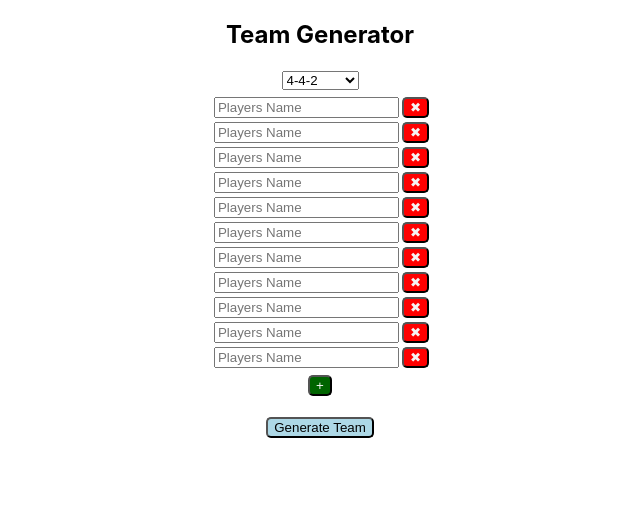
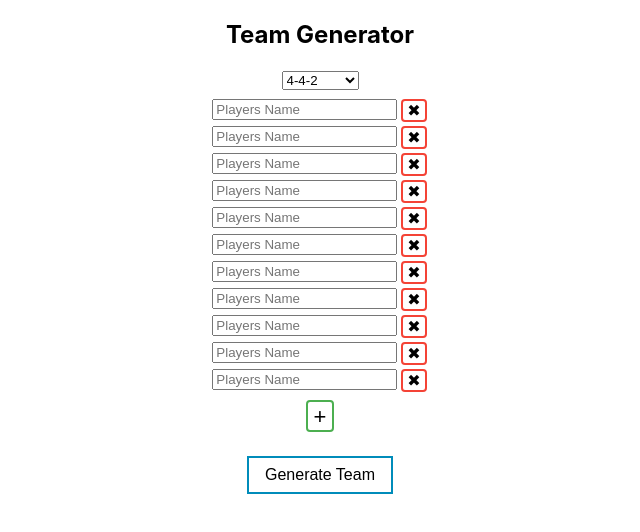
Before and after one commit to rajBar/team-gen, a React (Create React App) app: page / in a window 1280 px wide. Shown: the top 532 px of the page, without its empty margins (320-960 px from the left). Built offline with nearby package versions, Linux system fonts and the light colour scheme.

Commit message:
styling the button and tabs

```diff
--- a/src/components/GenerateTeamScreen.jsx
+++ b/src/components/GenerateTeamScreen.jsx
@@ -5,11 +5,11 @@ const GenerateTeamScreen = props => {
     const [playerList, setPlayerList] = useState(playerNames);
 
     const playerTextBox = (playerName, index) => (
-        <span>
-            <input placeholder={"Players Name"} style={{margin: "2px 3px"}} value={playerName} onChange={event => updateUserName(index, event)} />
-            <button onClick={() => removePlayTextBox(index)} style={{backgroundColor: "red", borderRadius: "5px", color: "whitesmoke"}}>✖</button>
+        <div style={{marginTop: "2px", verticalAlign: "middle"}}>
+            <input placeholder={"Players Name"} style={{marginRight: "3px"}} value={playerName} onChange={event => updateUserName(index, event)} />
+            <button style={{position: "relative", bottom: "-2px"}} className={"buttonSmall buttonRed"} onClick={() => removePlayTextBox(index)}>✖</button>
             <br />
-        </span>
+        </div>
     )
 
     const updateUserName = (index, name) => {
@@ -34,11 +34,11 @@ const GenerateTeamScreen = props => {
         <div style={{marginTop: "5px"}}>
             {playerList.map((player, i) => playerTextBox(player, i))}
             <span>
-                <button onClick={() => newPlayerTextBox()} style={{backgroundColor: "darkgreen", borderRadius: "5px", color: "whitesmoke", marginTop: "5px"}}>+</button>
+                <button style={{marginTop: "10px", fontSize: "22px", padding: "2px 6px 0 6px"}} className={"buttonSmall buttonGreen"} onClick={() => newPlayerTextBox()}>+</button>
             </span>
             <br />
             <br />
-            <button onClick={() => generateTeam(playerList)} style={{borderRadius: "5px", backgroundColor: "lightblue"}}>Generate Team</button>
+            <button className={"button buttonBlue"} onClick={() => generateTeam(playerList)}>Generate Team</button>
             <br />
             <br />
         </div>
--- a/src/components/Home-style.css
+++ b/src/components/Home-style.css
@@ -1,23 +1,28 @@
 .selectedButton {
+    padding: 8px 16px;
     color: black;
     background: white;
     border: 2px solid black;
-    margin-top: 0px;
-    margin-left: 5px;
+    font-size: 16px;
+    margin: 4px 2px;
 }
 
 .nonSelectedButton {
+    padding: 8px 16px;
     color: #666666;
     background: white;
     border: 2px solid #bbbbbb;
-    margin-top: 0px;
-    margin-left: 5px;
+    font-size: 16px;
+    margin: 4px 2px;
+    transition-duration: 0.4s;
 }
 
 .nonSelectedButton:hover {
-    color: black;
-    background: white;
+    padding: 8px 16px;
+    color: white;
+    background: #666666;
     border: 2px solid #666666;
-    margin-top: 0px;
-    margin-left: 5px;
+    font-size: 16px;
+    margin: 4px 2px;
+    cursor: pointer;
 }
--- a/src/components/SubstituteMaker.jsx
+++ b/src/components/SubstituteMaker.jsx
@@ -1,13 +1,14 @@
 import React from 'react';
+import './button-style.css';
 
 const SubstituteMaker = props => {
     const { generateSubstitutes, dontMakeSubstitutes, makeSubstitutes, generatedSubstitutes, subInfo } = props;
 
     return (
         <div style={{marginTop: "5px", marginBottom: "30px"}}>
-            {generatedSubstitutes === null && <button onClick={() => generateSubstitutes()}>Generate Substitutes</button>}
-            {generatedSubstitutes !== null && <button onClick={() => dontMakeSubstitutes()}>Don't make Substitutes</button>}
-            {generatedSubstitutes !== null && <button onClick={() => makeSubstitutes()}>Make Substitutes</button>}
+            {generatedSubstitutes === null && <button className={"button buttonBlue"} onClick={() => generateSubstitutes()}>Generate Substitutes</button>}
+            {generatedSubstitutes !== null && <button className={"button buttonRed"} onClick={() => dontMakeSubstitutes()}>Cancel Substitutes</button>}
+            {generatedSubstitutes !== null && <button className={"button buttonGreen"} style={{marginLeft: "2px"}} onClick={() => makeSubstitutes()}>Confirm Substitutes</button>}
             <br />
             {subInfo !== null && <ul style={{listStyleType: "none"}}>
                 {subInfo.map(sub => {
--- /dev/null
+++ b/src/components/button-style.css
@@ -0,0 +1,78 @@
+.buttonSmall {
+    border: none;
+    color: white;
+    padding: 0 4px;
+    text-align: center;
+    text-decoration: none;
+    display: inline-block;
+    font-size: 16px;
+    margin: 2px 1px 0 1px;
+    transition-duration: 0.4s;
+    cursor: pointer;
+    border-radius: 4px
+}
+
+.button {
+    border: none;
+    color: white;
+    padding: 8px 16px;
+    text-align: center;
+    text-decoration: none;
+    display: inline-block;
+    font-size: 16px;
+    margin: 4px 2px;
+    transition-duration: 0.4s;
+    cursor: pointer;
+}
+
+.buttonGreen {
+    background-color: white;
+    color: black;
+    border: 2px solid #4CAF50;
+}
+
+.buttonGreen:hover {
+    background-color: #4CAF50;
+    color: white;
+}
+
+.buttonBlue {
+    background-color: white;
+    color: black;
+    border: 2px solid #008CBA;
+}
+
+.buttonBlue:hover {
+    background-color: #008CBA;
+    color: white;
+}
+
+.buttonRed {
+    background-color: white;
+    color: black;
+    border: 2px solid #f44336;
+}
+
+.buttonRed:hover {
+    background-color: #f44336;
+    color: white;
+}
+
+.buttonGrey {
+    background-color: white;
+    color: black;
+    border: 2px solid #e7e7e7;
+}
+
+.buttonGrey:hover {background-color: #e7e7e7;}
+
+.buttonBlack {
+    background-color: white;
+    color: black;
+    border: 2px solid #555555;
+}
+
+.buttonBlack:hover {
+    background-color: #555555;
+    color: white;
+}
```
